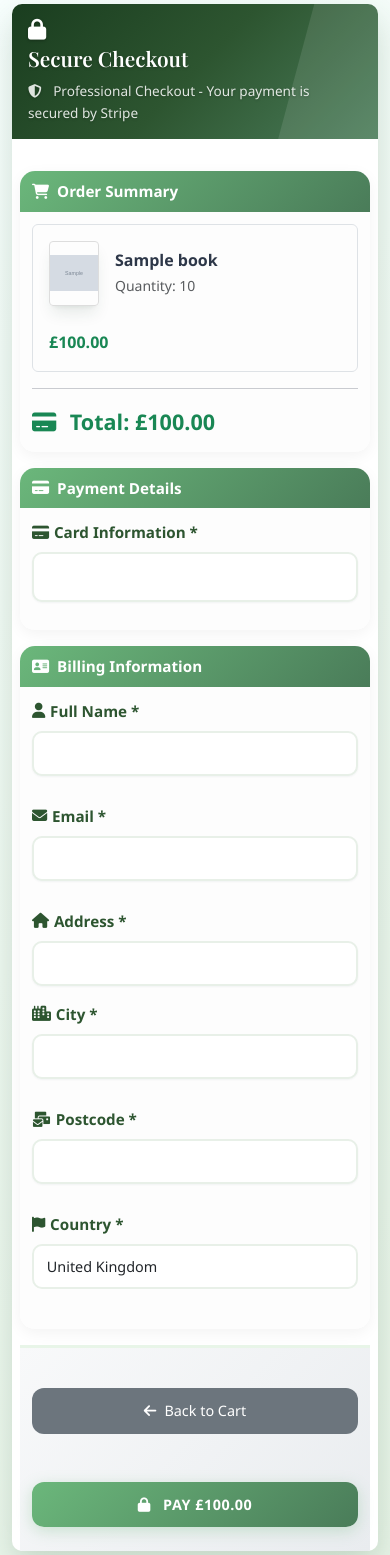
After one commit to Nickflanagn24/bookstore, a Django app: page /cart/secure-checkout/ in a window 390 px wide. The commit adds this page. Run offline with Django 4.2, Linux system fonts and the light colour scheme; a user stored in the database is signed in; tables that the repository leaves empty hold one stand-in row (values such as "Sample post"); grey boxes marked "Sample" are stand-in pictures; parts of the project's set-up code (start-up, migrations or seed data) failed here and were passed over; some libraries are stand-ins or nearby versions.

Commit message:
✨ Add custom Stripe checkout system
- Replace widget with professional custom checkout form
- Implement secure Payment Intent integration
- Add green-themed UI matching site design
- Secure API keys in environment variables
- Customer-friendly URLs and clean UX
- Mobile-responsive design with proper spacing

```diff
--- a/cart/urls.py
+++ b/cart/urls.py
@@ -18,4 +18,8 @@ urlpatterns = [
     path('checkout/success/', checkout_views.checkout_success, name='checkout_success'),
     path('checkout/cancelled/', checkout_views.checkout_cancelled, name='checkout_cancelled'),
     path('stripe/webhook/', checkout_views.stripe_webhook, name='stripe_webhook'),
+
+    # Professional Secure Checkout URLs
+    path("secure-checkout/", checkout_views.hardwired_checkout, name="secure_checkout"),
+    path("process-secure-payment/", checkout_views.process_hardwired_payment, name="process_secure_payment"),
 ]
--- /dev/null
+++ b/templates/hardwired_checkout.html
@@ -0,0 +1,285 @@
+{% load static %}
+<!DOCTYPE html>
+<html lang="en">
+<head>
+    <meta charset="UTF-8">
+    <meta name="viewport" content="width=device-width, initial-scale=1.0">
+    <title>Secure Checkout - Tales & Tails</title>
+    <link href="https://cdn.jsdelivr.net/npm/bootstrap@5.3.0/dist/css/bootstrap.min.css" rel="stylesheet">
+    <link href="https://cdnjs.cloudflare.com/ajax/libs/font-awesome/6.4.0/css/all.min.css" rel="stylesheet">
+    <link rel="stylesheet" type="text/css" href="{% static 'css/style.css' %}">
+    <script src="https://js.stripe.com/v3/"></script>
+</head>
+<body class="form-page">
+    <div class="container-fluid">
+        <div class="main-container">
+            <!-- Header -->
+            <div class="header-section">
+                <h1>
+                    <i class="fas fa-lock"></i>
+                    <span>Secure Checkout</span>
+                </h1>
+                <p>
+                    <i class="fas fa-shield-alt me-2"></i>
+                    Professional Checkout - Your payment is secured by Stripe
+                </p>
+            </div>
+
+            <!-- Add spacing between header and first card -->
+            <div style="margin-top: 2rem;"></div>
+
+            <div class="form-section">
+                <!-- Order Summary -->
+                <div class="section-card">
+                    <div class="section-header">
+                        <i class="fas fa-shopping-cart"></i>
+                        Order Summary
+                    </div>
+                    <div class="section-body">
+                        {% for item in cart_items %}
+                        <div class="d-flex justify-content-between align-items-center mb-3 p-3 border rounded">
+                            <div class="d-flex align-items-center">
+                                {% if item.book.thumbnail %}
+                                <img src="{{ item.book.thumbnail }}" alt="{{ item.book.title }}"
+                                     class="book-cover-high-res me-3"
+                                     style="width: 50px; height: 65px; object-fit: contain; border-radius: 4px; border: 1px solid #ddd;">
+                                {% endif %}
+                                <div>
+                                    <strong>{{ item.book.title|truncatechars:35 }}</strong><br>
+                                    <small class="text-muted">Quantity: {{ item.quantity }}</small>
+                                </div>
+                            </div>
+                            <span class="text-success fw-bold fs-6">£{{ item.total_price }}</span>
+                        </div>
+                        {% endfor %}
+                        <hr>
+                        <div class="d-flex justify-content-between align-items-center">
+                            <strong class="text-success fs-4">
+                                <i class="fas fa-credit-card me-2"></i>
+                                Total: £{{ cart_total }}
+                            </strong>
+                        </div>
+                    </div>
+                </div>
+
+                <!-- Payment Form -->
+                <form id="payment-form" autocomplete="off">
+                    <div class="section-card">
+                        <div class="section-header">
+                            <i class="fas fa-credit-card"></i>
+                            Payment Details
+                        </div>
+                        <div class="section-body">
+                            <div class="mb-3">
+                                <label class="form-label">
+                                    <i class="fas fa-credit-card"></i> Card Information *
+                                </label>
+                                <div id="card-element" class="form-control" style="padding: 15px; min-height: 50px; border: 2px solid #e8f0e8;">
+                                    <!-- Stripe Elements will create form elements here -->
+                                </div>
+                                <div id="card-errors" role="alert" class="text-danger mt-2 small"></div>
+                            </div>
+                        </div>
+                    </div>
+
+                    <!-- Billing Information -->
+                    <div class="section-card">
+                        <div class="section-header">
+                            <i class="fas fa-address-card"></i>
+                            Billing Information
+                        </div>
+                        <div class="section-body">
+                            <div class="row">
+                                <div class="col-md-6">
+                                    <div class="mb-3">
+                                        <label class="form-label">
+                                            <i class="fas fa-user"></i> Full Name *
+                                        </label>
+                                        <input type="text" id="billing-name" class="form-control" required
+                                               autocomplete="off"
+                                               value="">
+                                    </div>
+                                </div>
+                                <div class="col-md-6">
+                                    <div class="mb-3">
+                                        <label class="form-label">
+                                            <i class="fas fa-envelope"></i> Email *
+                                        </label>
+                                        <input type="email" id="billing-email" class="form-control" required
+                                               autocomplete="off"
+                                               value="">
+                                    </div>
+                                </div>
+                            </div>
+                            <div class="mb-3">
+                                <label class="form-label">
+                                    <i class="fas fa-home"></i> Address *
+                                </label>
+                                <input type="text" id="billing-address" class="form-control" required autocomplete="off">
+                            </div>
+                            <div class="row">
+                                <div class="col-md-4">
+                                    <div class="mb-3">
+                                        <label class="form-label">
+                                            <i class="fas fa-city"></i> City *
+                                        </label>
+                                        <input type="text" id="billing-city" class="form-control" required autocomplete="off">
+                                    </div>
+                                </div>
+                                <div class="col-md-4">
+                                    <div class="mb-3">
+                                        <label class="form-label">
+                                            <i class="fas fa-mail-bulk"></i> Postcode *
+                                        </label>
+                                        <input type="text" id="billing-postal" class="form-control" required autocomplete="off">
+                                    </div>
+                                </div>
+                                <div class="col-md-4">
+                                    <div class="mb-3">
+                                        <label class="form-label">
+                                            <i class="fas fa-flag"></i> Country *
+                                        </label>
+                                        <select id="billing-country" class="form-select" required>
+                                            <option value="GB" selected>United Kingdom</option>
+                                            <option value="IE">Ireland</option>
+                                            <option value="US">United States</option>
+                                        </select>
+                                    </div>
+                                </div>
+                            </div>
+                        </div>
+                    </div>
+
+                    <div class="action-buttons">
+                        <div class="d-flex justify-content-between align-items-center">
+                            <a href="{% url 'cart:cart_detail' %}" class="btn btn-secondary">
+                                <i class="fas fa-arrow-left me-2"></i>
+                                Back to Cart
+                            </a>
+                            <button type="submit" id="submit-payment" class="btn btn-success btn-lg">
+                                <span id="button-text">
+                                    <i class="fas fa-lock me-2"></i>
+                                    Pay £{{ cart_total }}
+                                </span>
+                                <div id="spinner" class="spinner-border spinner-border-sm d-none ms-2"></div>
+                            </button>
+                        </div>
+                    </div>
+                </form>
+            </div>
+        </div>
+    </div>
+
+    <script>
+        // Initialize Stripe
+        const stripe = Stripe('{{ stripe_public_key }}');
+        const elements = stripe.elements();
+
+        // Custom styling to match your green theme
+        const style = {
+            base: {
+                color: '#2d5530',
+                fontFamily: '"Segoe UI", Tahoma, Geneva, Verdana, sans-serif',
+                fontSmoothing: 'antialiased',
+                fontSize: '16px',
+                '::placeholder': {
+                    color: '#6bb77b'
+                }
+            },
+            invalid: {
+                color: '#dc3545',
+                iconColor: '#dc3545'
+            }
+        };
+
+        const card = elements.create('card', {style: style});
+        card.mount('#card-element');
+
+        // Handle real-time validation errors
+        card.on('change', ({error}) => {
+            const displayError = document.getElementById('card-errors');
+            if (error) {
+                displayError.innerHTML = `<i class="fas fa-exclamation-circle"></i> ${error.message}`;
+            } else {
+                displayError.textContent = '';
+            }
+        });
+
+        // Handle form submission
+        const form = document.getElementById('payment-form');
+        form.addEventListener('submit', async (event) => {
+            event.preventDefault();
+
+            const submitButton = document.getElementById('submit-payment');
+            const buttonText = document.getElementById('button-text');
+            const spinner = document.getElementById('spinner');
+
+            // Show loading state
+            submitButton.disabled = true;
+            buttonText.innerHTML = '<i class="fas fa-spinner fa-spin me-2"></i> Processing...';
+            spinner.classList.remove('d-none');
+
+            // Create payment method
+            const {error, paymentMethod} = await stripe.createPaymentMethod({
+                type: 'card',
+                card: card,
+                billing_details: {
+                    name: document.getElementById('billing-name').value,
+                    email: document.getElementById('billing-email').value,
+                    address: {
+                        line1: document.getElementById('billing-address').value,
+                        city: document.getElementById('billing-city').value,
+                        postal_code: document.getElementById('billing-postal').value,
+                        country: document.getElementById('billing-country').value,
+                    }
+                }
+            });
+
+            if (error) {
+                const errorElement = document.getElementById('card-errors');
+                errorElement.innerHTML = `<i class="fas fa-exclamation-circle"></i> ${error.message}`;
+
+                // Reset button
+                submitButton.disabled = false;
+                buttonText.innerHTML = '<i class="fas fa-lock me-2"></i> Pay £{{ cart_total }}';
+                spinner.classList.add('d-none');
+            } else {
+                // Send to server
+                fetch('{% url "cart:process_secure_payment" %}', {
+                    method: 'POST',
+                    headers: {
+                        'Content-Type': 'application/json',
+                        'X-CSRFToken': '{{ csrf_token }}'
+                    },
+                    body: JSON.stringify({
+                        payment_method_id: paymentMethod.id,
+                        amount: {{ cart_total_cents }},
+                        billing_details: {
+                            name: document.getElementById('billing-name').value,
+                            email: document.getElementById('billing-email').value,
+                            address: document.getElementById('billing-address').value,
+                            city: document.getElementById('billing-city').value,
+                            postal_code: document.getElementById('billing-postal').value,
+                            country: document.getElementById('billing-country').value,
+                        }
+                    })
+                }).then(response => response.json())
+                .then(data => {
+                    if (data.success) {
+                        alert('Payment successful!');
+                        window.location.href = '{% url "cart:checkout_success" %}';
+                    } else {
+                        const errorElement = document.getElementById('card-errors');
+                        errorElement.innerHTML = `<i class="fas fa-exclamation-circle"></i> ${data.error}`;
+
+                        // Reset button
+                        submitButton.disabled = false;
+                        buttonText.innerHTML = '<i class="fas fa-lock me-2"></i> Pay £{{ cart_total }}';
+                        spinner.classList.add('d-none');
+                    }
+                });
+            }
+        });
+    </script>
+</body>
+</html>
```
Also changed, not shown: bookstore_project/settings.py (+15 -0 lines), cart/checkout_views.py (+235 -0 lines), cart/templates/cart/checkout.html (+7 -48 lines).
